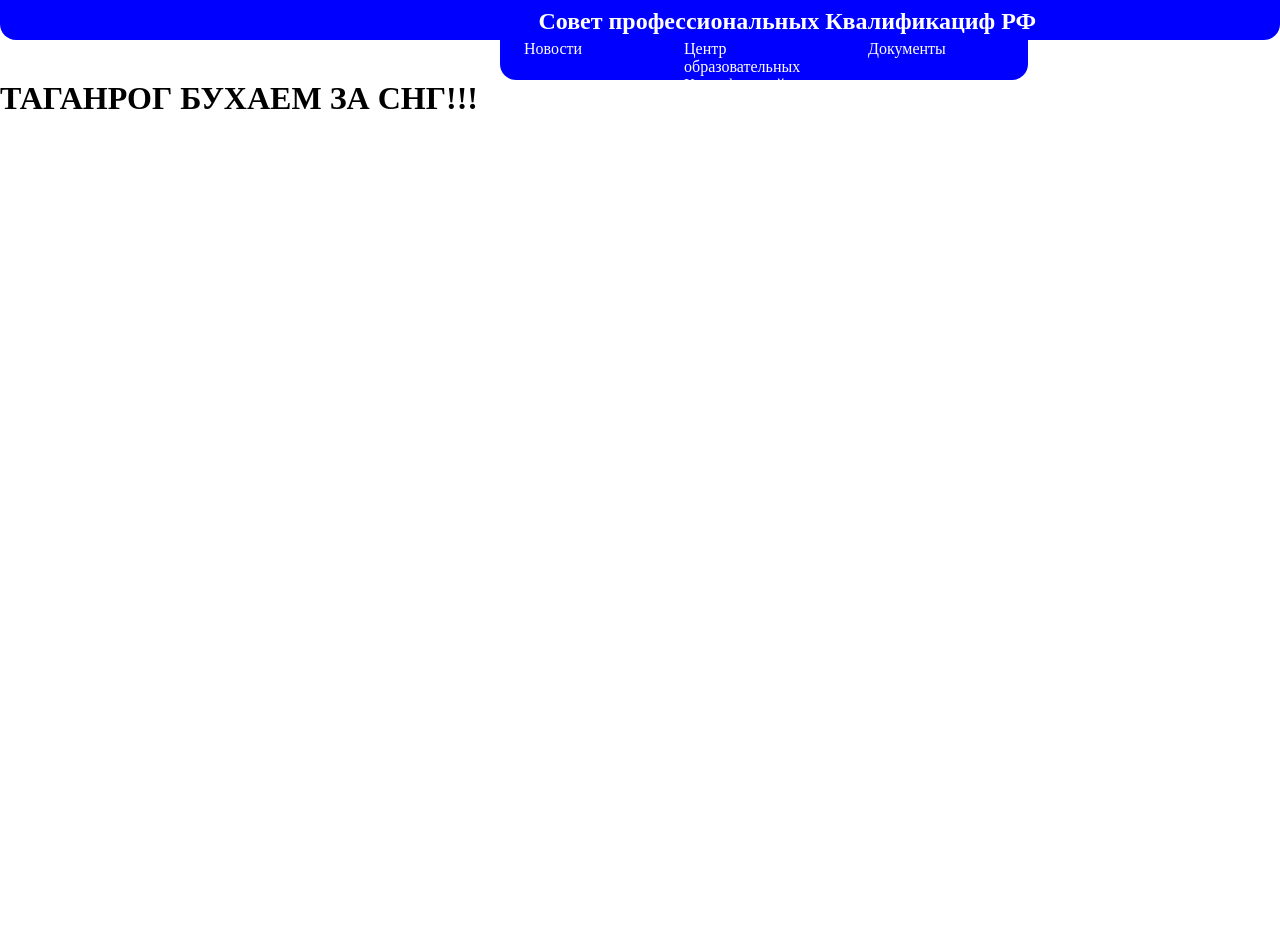
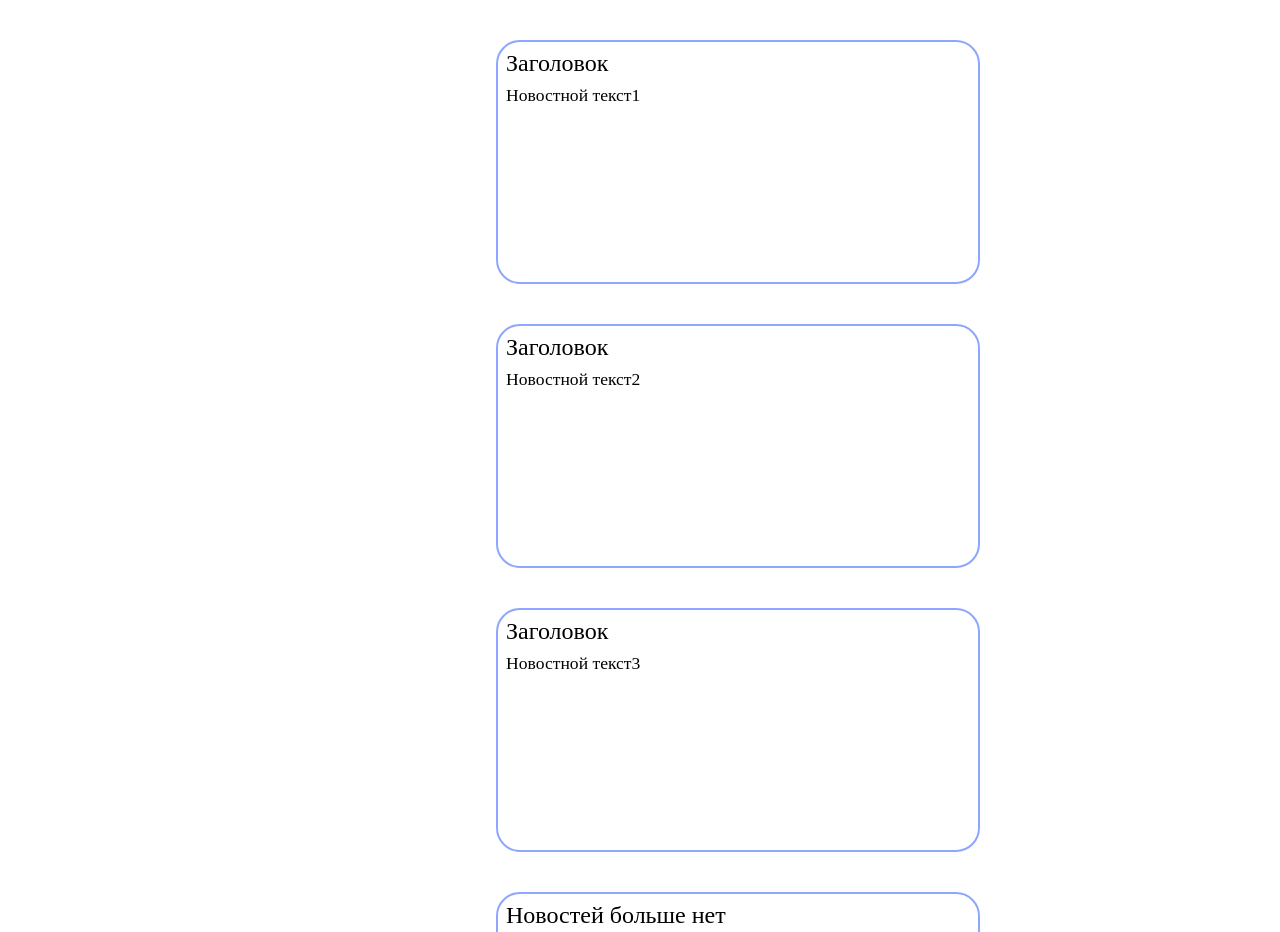
Before and after one commit to GDTuka/ithub_Student_Practic, a plain HTML site: page newsPage/MainPage.html in a window 1280 px wide. Shown: the top 932 px of the page. Before the commit the page ends 800 px from the top, so only its background shows below. Drawn offline with Linux system fonts and the light colour scheme.

Commit message:
add function that create html and css for new News

```diff
--- a/newsPage/MainPage.html
+++ b/newsPage/MainPage.html
@@ -8,19 +8,17 @@
     <link rel="stylesheet" href="style.css">
 </head>
 <body>
-    <div class="mainHat">
-        <div class="hatText">
-            <h2>Совет профессиональных Квалификациф РФ</h2>
+    <div class="newsMainDiv" id="mainNewsElem">
+        <div class="newsObj" id='newsObjElem'>
+            <div class="newsZag">
+                Новостей больше нет
+            </div>
+            <div class="newsTxT">
+            </div>
         </div>
     </div>
-    <div class="mainNav">
-        <div class="mainNavObj navObj1">Новости</div>
-        <div class="mainNavObj navObj2">Центр образовательных Квалификаций</div>
-        <div class="mainNavObj navObj3">Документы</div>
-    </div>
-    <div>
-        <h1 class="Taganrog">ТАГАНРОГ БУХАЕМ ЗА СНГ!!!</h1>
-    </div>
+    <script src="./MainPage.js">
 
+</script>
 </body>
 </html>
--- a/newsPage/MainPage.js
+++ b/newsPage/MainPage.js
@@ -0,0 +1,29 @@
+
+const mainNewsElem = document.getElementById("mainNewsElem")
+const newsObjLast = document.getElementById('newsObjElem')
+
+function makewNewNews(zagTxt,newsTxT){
+
+    let newNewsObj = document.createElement('div')
+    let zagDiv = document.createElement('div')
+    let newsTxTdiv = document.createElement('div')
+
+    zagDiv.innerHTML += zagTxt
+    newsTxTdiv.innerHTML += newsTxT
+
+    newNewsObj.setAttribute("class","newsObj")
+    zagDiv.setAttribute("class","newsZag")
+    newsTxTdiv.setAttribute("class","newsTxT")
+
+
+
+    newNewsObj.prepend(zagDiv)
+    newNewsObj.append(newsTxTdiv)
+
+    mainNewsElem.insertBefore(newNewsObj,newsObjLast)
+
+    console.log(newsTxTdiv)
+}
+makewNewNews('Заголовок' ,"Новостной текст1")
+makewNewNews('Заголовок' ,"Новостной текст2")
+makewNewNews('Заголовок' ,"Новостной текст3")
--- a/newsPage/style.css
+++ b/newsPage/style.css
@@ -2,35 +2,29 @@
     margin: 0;
     padding: 0;
 }
-.mainHat{
-    width: 100%;
-    height: 5vh;
-    background-color: blue;
-    border-bottom-left-radius: 2vh;
-    border-bottom-right-radius: 2vh;
+
+.newsMainDiv{
+    width: 80vh;
+    height: 100vh;
+    margin-left: 52vh;
 }
-.hatText{
-    color: white;
-    margin-left: calc(134.6vh/2);
-    padding-top: 1vh;
+.newsObj{
+    width: 60vh;
+    height: 30vh;
+    margin-left: 10vh;
+    border-radius: 3vh;
+    border-color: #8DA6FF;
+    border-style: solid;
+    border-width: 0.3vh;
+    margin-top: 5vh;
 }
-.mainNav{
-    display: flex;
-    margin-left: 62.5vh
-
+.newsZag{
+    font-size: 3vh;
+    margin-left: 1vh;
+    margin-top: 1vh;
 }
-.mainNavObj{
-    color: white;
-    background-color: blue;
-    width: 20vh;
-    height: 5vh;
-    font-size: 2vh;
+.newsTxT{
+    font-size: 2.2vh;
+    margin-left: 1vh;
+    margin-top: 1vh;
 }
-.navObj1{
-    border-bottom-left-radius: 2vh;
-    padding-left: 3vh;
-}
-.navObj3{
-    border-bottom-right-radius: 2vh;
-    padding-left: 3vh;
-}
```
